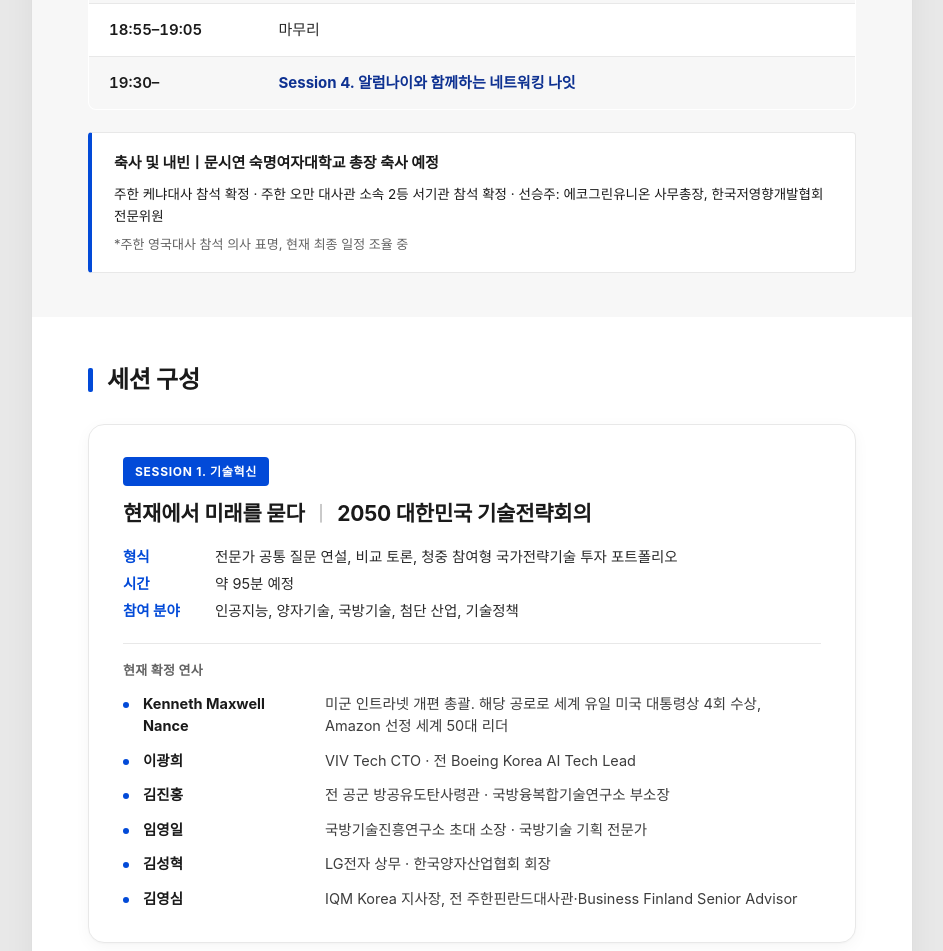
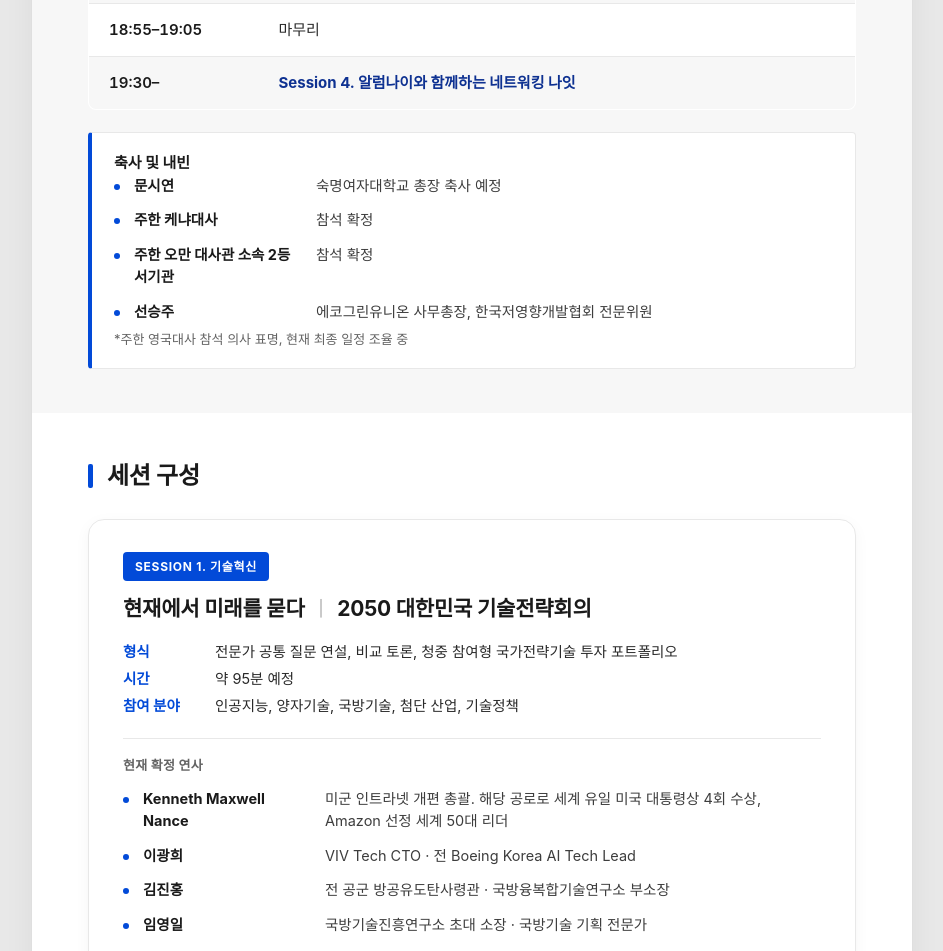
Before and after one commit to wjdduddlf112/van, a plain HTML site: page index.html in a window 1280 px wide. Shown: the part 2053-3004 px from the top of the page, without its empty margins (168-1111 px from the left). Drawn offline with nearby package versions, Linux system fonts and the light colour scheme; a web font is replaced by a local one.

Commit message:
index edit

```diff
--- a/index.html
+++ b/index.html
@@ -307,7 +307,6 @@
   }
   .prelude .label{font-weight:700;color:var(--ink);}
   .prelude .note{margin-top:6px;}
-  .prelude .confirmed-guests{margin-top:8px;font-size:13.5px;line-height:1.65;color:var(--ink);}
 
   .session{
     background:var(--canvas);
@@ -756,8 +755,13 @@
       </tbody>
     </table>
     <div class="prelude">
-      <div class="label">축사 및 내빈ㅣ문시연 숙명여자대학교 총장 축사 예정</div>
-      <div class="confirmed-guests">주한 케냐대사 참석 확정 · 주한 오만 대사관 소속 2등 서기관 참석 확정 · 선승주: 에코그린유니온 사무총장, 한국저영향개발협회 전문위원</div>
+      <div class="label">축사 및 내빈</div>
+      <ul class="roster guest-roster">
+        <li><span class="dot"></span><span class="name">문시연</span><span class="desc">숙명여자대학교 총장 축사 예정</span></li>
+        <li><span class="dot"></span><span class="name">주한 케냐대사</span><span class="desc">참석 확정</span></li>
+        <li><span class="dot"></span><span class="name">주한 오만 대사관 소속 2등 서기관</span><span class="desc">참석 확정</span></li>
+        <li><span class="dot"></span><span class="name">선승주</span><span class="desc">에코그린유니온 사무총장, 한국저영향개발협회 전문위원</span></li>
+      </ul>
       <div class="note">*주한 영국대사 참석 의사 표명, 현재 최종 일정 조율 중</div>
     </div>
   </section>
```
Also changed, not shown: index2/index.html (+7 -3 lines).
